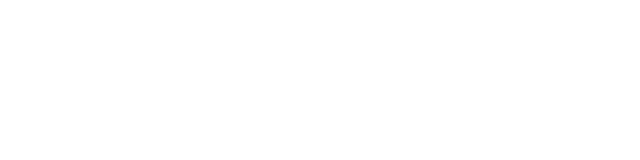
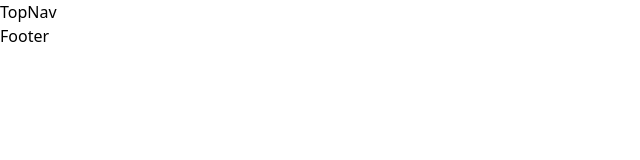
Before and after one commit to Mogakamo/kenya-auctioneers, a Next.js app: page / in a window 1280 px wide. Shown: the top 160 px of the page, without its empty margins (0-640 px from the left). Built offline with nearby package versions, Linux system fonts and the light colour scheme.

Commit message:
build: finished with the primary layout

```diff
--- /dev/null
+++ b/modules/components/index.ts
@@ -0,0 +1,2 @@
+export { default as PrimaryLayout } from "./layout/PrimaryLayout";
+export { default as TopNav } from "./navigation/TopNav";
--- /dev/null
+++ b/modules/components/layout/PrimaryLayout.tsx
@@ -0,0 +1,19 @@
+import TopNav from '@/components/navigation/TopNav'
+import React from 'react'
+import Footer from '@/components/reusables/Footer'
+
+interface IPrimaryLayout {
+    children: React.ReactNode
+}
+
+const PrimaryLayout: React.FC<IPrimaryLayout> = ({children}) => {
+  return (
+    <div>
+        <TopNav />
+        {children}
+        <Footer />
+    </div>
+  )
+}
+
+export default PrimaryLayout
--- /dev/null
+++ b/modules/components/navigation/TopNav.tsx
@@ -0,0 +1,9 @@
+import React from 'react'
+
+const TopNav = () => {
+  return (
+    <div>TopNav</div>
+  )
+}
+
+export default TopNav
--- /dev/null
+++ b/modules/components/reusables/Footer.tsx
@@ -0,0 +1,9 @@
+import React from 'react'
+
+const Footer = () => {
+  return (
+    <div>Footer</div>
+  )
+}
+
+export default Footer
--- a/pages/index.tsx
+++ b/pages/index.tsx
@@ -1,15 +1,16 @@
+import PrimaryLayout from "@/components/layout/PrimaryLayout";
 import type { NextPage } from "next";
 import Head from "next/head";
 import Image from "next/image";
 
 const Home: NextPage = () => {
   return (
-    <div className="flex min-h-screen flex-col items-center justify-center py-2">
+    <PrimaryLayout className="flex min-h-screen flex-col items-center justify-center py-2">
       <Head>
         <title>Kenya Auctioneers</title>
         <link rel="icon" href="/favicon.ico" />
       </Head>
-    </div>
+    </PrimaryLayout>
   );
 };
 
--- a/tsconfig.json
+++ b/tsconfig.json
@@ -16,9 +16,9 @@
     "incremental": true,
     "baseUrl": ".",
     "paths": {
-      "@/components/": ["modules/components/*"],
-      "@/utils/": ["modules/utils/*"],
-      "@/lib/": ["modules/lib/*"]
+      "@/components/*": ["modules/components/*"],
+      "@/lib/*": ["modules/lib/*"],
+      "@/utils/*": ["modules/utils/*"]
     }
   },
   "include": ["next-env.d.ts", "**/*.ts", "**/*.tsx"],
```
